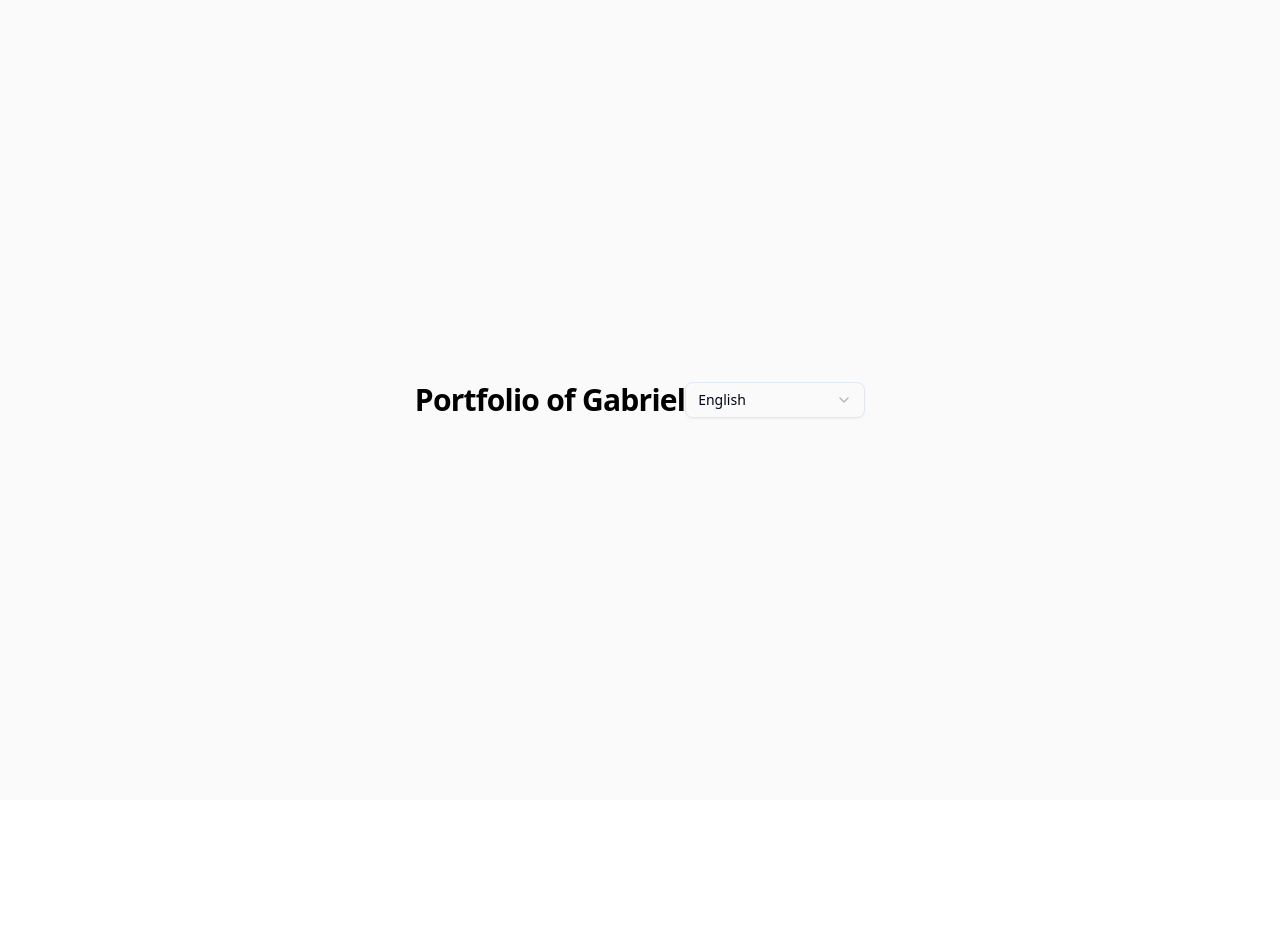
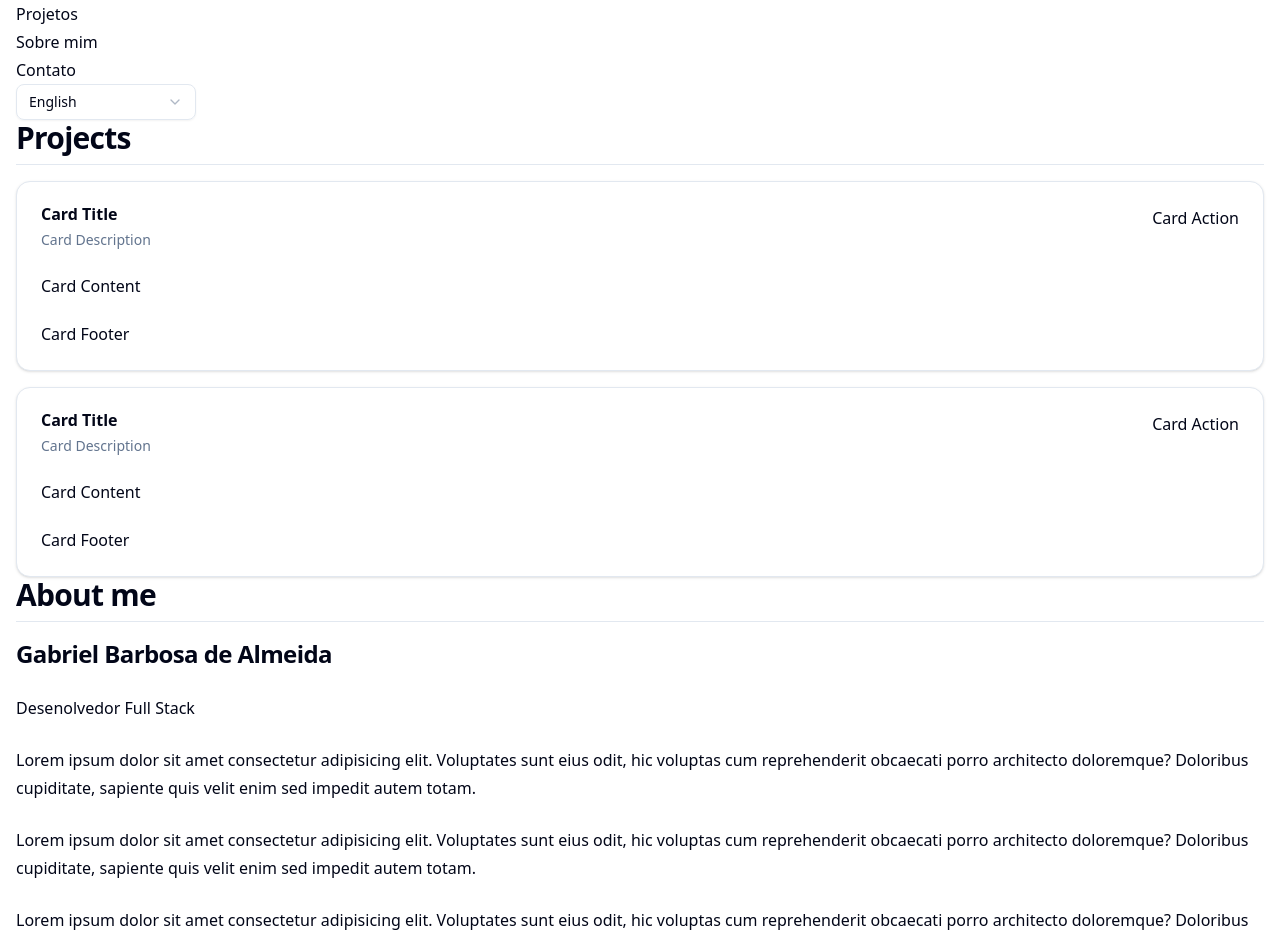
Before and after one commit to GabriellBarbosa/portfolio, a Next.js app: page /en in a window 1280 px wide. Shown: the top 940 px of the page. Before the commit the page ends 800 px from the top, so only its background shows below. Built offline with nearby package versions, Linux system fonts and the light colour scheme.

Commit message:
feat: One-page layout structure

```diff
--- a/app/[lang]/dictionaries/en.json
+++ /dev/null
@@ -1,3 +0,0 @@
-{
-  "title": "Portfolio of Gabriel"
-}
--- a/app/[lang]/dictionaries/pt.json
+++ /dev/null
@@ -1,3 +0,0 @@
-{
-  "title": "Portfolio do Gabriel"
-}
--- a/app/[lang]/page.tsx
+++ b/app/[lang]/page.tsx
@@ -1,5 +1,4 @@
-import { getDictionary } from "./dictionaries";
-import { SelectLanguage } from "@/components/SelectLanguage";
+import HomeTemplate from "@/templates/Home";
 
 export default async function Home({
   params,
@@ -8,15 +7,5 @@ export default async function Home({
 }) {
   const { lang } = await params;
 
-  const dict = await getDictionary(lang);
-
-  return (
-    <div className="flex min-h-screen items-center justify-center bg-zinc-50">
-      <h1 className="max-w-xs text-3xl font-semibold leading-10 tracking-tight text-black dark:text-zinc-50">
-        {dict.title}
-      </h1>
-
-      <SelectLanguage lang={lang} />
-    </div>
-  );
+  return <HomeTemplate language={lang} />;
 }
--- /dev/null
+++ b/components/Typography/index.tsx
@@ -0,0 +1,87 @@
+import React from "react";
+import { twMerge } from "tailwind-merge";
+
+interface Props {
+  className?: string;
+  children: string;
+}
+
+const H1: React.FC<Props> = ({ className, children }) => {
+  return (
+    <h1
+      className={twMerge(
+        "scroll-m-20 text-4xl font-extrabold tracking-tight lg:text-5xl",
+        className,
+      )}
+    >
+      {children}
+    </h1>
+  );
+};
+
+const H2: React.FC<Props> = ({ className, children }) => {
+  return (
+    <h2
+      className={twMerge(
+        "scroll-m-20 border-b pb-2 text-3xl font-semibold tracking-tight first:mt-0",
+        className,
+      )}
+    >
+      {children}
+    </h2>
+  );
+};
+
+const H3: React.FC<Props> = ({ className, children }) => {
+  return (
+    <h3
+      className={twMerge(
+        "scroll-m-20 text-2xl font-semibold tracking-tight",
+        className,
+      )}
+    >
+      {children}
+    </h3>
+  );
+};
+
+const H4: React.FC<Props> = ({ className, children }) => {
+  return (
+    <h4
+      className={twMerge("scroll-m-20 text-xl font-semibold tracking-tight", className)}
+    >
+      {children}
+    </h4>
+  );
+};
+
+const P: React.FC<Props> = ({ className, children }) => {
+  return (
+    <p className={twMerge("leading-7 [&:not(:first-child)]:mt-6", className)}>{children}</p>
+  );
+};
+
+const Blockquote: React.FC<Props> = ({ className, children }) => {
+  return (
+    <blockquote className={twMerge("mt-6 border-l-2 pl-6 italic", className)}>{children}</blockquote>
+  );
+};
+
+const InlineCode: React.FC<Props> = ({ className, children }) => {
+  return (
+    <code
+      className={twMerge(
+        "relative rounded bg-muted px-[0.3rem] py-[0.2rem] font-mono text-sm font-semibold",
+        className,
+      )}
+    >
+      {children}
+    </code>
+  );
+};
+
+const Large: React.FC<Props> = ({ className, children }) => {
+  return <div className={twMerge("text-lg font-semibold", className)}>{children}</div>;
+};
+
+export { H1, H2, H3, H4, P, Large, Blockquote, InlineCode };
--- /dev/null
+++ b/components/ui/card.tsx
@@ -0,0 +1,92 @@
+import * as React from "react"
+
+import { cn } from "@/lib/utils"
+
+function Card({ className, ...props }: React.ComponentProps<"div">) {
+  return (
+    <div
+      data-slot="card"
+      className={cn(
+        "bg-card text-card-foreground flex flex-col gap-6 rounded-xl border py-6 shadow-sm",
+        className
+      )}
+      {...props}
+    />
+  )
+}
+
+function CardHeader({ className, ...props }: React.ComponentProps<"div">) {
+  return (
+    <div
+      data-slot="card-header"
+      className={cn(
+        "@container/card-header grid auto-rows-min grid-rows-[auto_auto] items-start gap-2 px-6 has-data-[slot=card-action]:grid-cols-[1fr_auto] [.border-b]:pb-6",
+        className
+      )}
+      {...props}
+    />
+  )
+}
+
+function CardTitle({ className, ...props }: React.ComponentProps<"div">) {
+  return (
+    <div
+      data-slot="card-title"
+      className={cn("leading-none font-semibold", className)}
+      {...props}
+    />
+  )
+}
+
+function CardDescription({ className, ...props }: React.ComponentProps<"div">) {
+  return (
+    <div
+      data-slot="card-description"
+      className={cn("text-muted-foreground text-sm", className)}
+      {...props}
+    />
+  )
+}
+
+function CardAction({ className, ...props }: React.ComponentProps<"div">) {
+  return (
+    <div
+      data-slot="card-action"
+      className={cn(
+        "col-start-2 row-span-2 row-start-1 self-start justify-self-end",
+        className
+      )}
+      {...props}
+    />
+  )
+}
+
+function CardContent({ className, ...props }: React.ComponentProps<"div">) {
+  return (
+    <div
+      data-slot="card-content"
+      className={cn("px-6", className)}
+      {...props}
+    />
+  )
+}
+
+function CardFooter({ className, ...props }: React.ComponentProps<"div">) {
+  return (
+    <div
+      data-slot="card-footer"
+      className={cn("flex items-center px-6 [.border-t]:pt-6", className)}
+      {...props}
+    />
+  )
+}
+
+export {
+  Card,
+  CardHeader,
+  CardFooter,
+  CardTitle,
+  CardAction,
+  CardDescription,
+  CardContent,
+}
--- /dev/null
+++ b/templates/Home/dictionaries/en.json
@@ -0,0 +1,6 @@
+{
+  "title": "Portfolio of Gabriel",
+  "projects": "Projects",
+  "about_me": "About me",
+  "contact": "Contact"
+}
--- /dev/null
+++ b/templates/Home/dictionaries/pt.json
@@ -0,0 +1,6 @@
+{
+  "title": "Portfolio do Gabriel",
+  "projects": "Projetos",
+  "about_me": "Sobre mim",
+  "contact": "Contato"
+}
--- /dev/null
+++ b/templates/Home/index.tsx
@@ -0,0 +1,127 @@
+import { H2, H3, P } from "@/components/Typography";
+import { getDictionary } from "./dictionaries";
+import { SelectLanguage } from "@/components/SelectLanguage";
+import {
+  Card,
+  CardAction,
+  CardContent,
+  CardDescription,
+  CardFooter,
+  CardHeader,
+  CardTitle,
+} from "@/components/ui/card";
+
+interface Props {
+  language: string;
+}
+
+export default async function HomeTemplate(props: Props) {
+  const { language } = props;
+
+  const dict = await getDictionary(language);
+
+  return (
+    <div>
+      <header>
+        <div className="container mx-auto px-4">
+          <nav>
+            <ul>
+              <li>
+                <a href="#projects">
+                  <P>Projetos</P>
+                </a>
+              </li>
+              <li>
+                <a href="#about_me">
+                  <P>Sobre mim</P>
+                </a>
+              </li>
+              <li>
+                <a href="#contact">
+                  <P>Contato</P>
+                </a>
+              </li>
+            </ul>
+          </nav>
+          <SelectLanguage lang={language} />
+        </div>
+      </header>
+
+      <div className="container mx-auto px-4">
+        <section id="projects">
+          <H2 className="mb-4">{dict.projects}</H2>
+
+          <div className="flex flex-col gap-4">
+            <Card>
+              <CardHeader>
+                <CardTitle>Card Title</CardTitle>
+                <CardDescription>Card Description</CardDescription>
+                <CardAction>Card Action</CardAction>
+              </CardHeader>
+              <CardContent>
+                <p>Card Content</p>
+              </CardContent>
+              <CardFooter>
+                <p>Card Footer</p>
+              </CardFooter>
+            </Card>
+
+            <Card>
+              <CardHeader>
+                <CardTitle>Card Title</CardTitle>
+                <CardDescription>Card Description</CardDescription>
+                <CardAction>Card Action</CardAction>
+              </CardHeader>
+              <CardContent>
+                <p>Card Content</p>
+              </CardContent>
+              <CardFooter>
+                <p>Card Footer</p>
+              </CardFooter>
+            </Card>
+          </div>
+        </section>
+
+        <section id="about_me">
+          <H2 className="mb-4">{dict.about_me}</H2>
+
+          <div>
+            <H3>Gabriel Barbosa de Almeida</H3>
+            <P>Desenolvedor Full Stack</P>
+            <P>
+              Lorem ipsum dolor sit amet consectetur adipisicing elit.
+              Voluptates sunt eius odit, hic voluptas cum reprehenderit
+              obcaecati porro architecto doloremque? Doloribus cupiditate,
+              sapiente quis velit enim sed impedit autem totam.
+            </P>
+
+            <P>
+              Lorem ipsum dolor sit amet consectetur adipisicing elit.
+              Voluptates sunt eius odit, hic voluptas cum reprehenderit
+              obcaecati porro architecto doloremque? Doloribus cupiditate,
+              sapiente quis velit enim sed impedit autem totam.
+            </P>
+
+            <P>
+              Lorem ipsum dolor sit amet consectetur adipisicing elit.
+              Voluptates sunt eius odit, hic voluptas cum reprehenderit
+              obcaecati porro architecto doloremque? Doloribus cupiditate,
+              sapiente quis velit enim sed impedit autem totam.
+            </P>
+          </div>
+        </section>
+
+        <section id="contact">
+          <H2 className="mb-4">{dict.contact}</H2>
+
+          <ul>
+            <li>E-mail: gabriel.dev.front@gmail.com</li>
+            <li>Celular: 11 94928 8027</li>
+            <li>LinkedIn</li>
+            <li>GitHub</li>
+          </ul>
+        </section>
+      </div>
+    </div>
+  );
+}
```
Also changed, not shown: templates/Home/dictionaries.js (renamed from app/[lang]/dictionaries.js).
